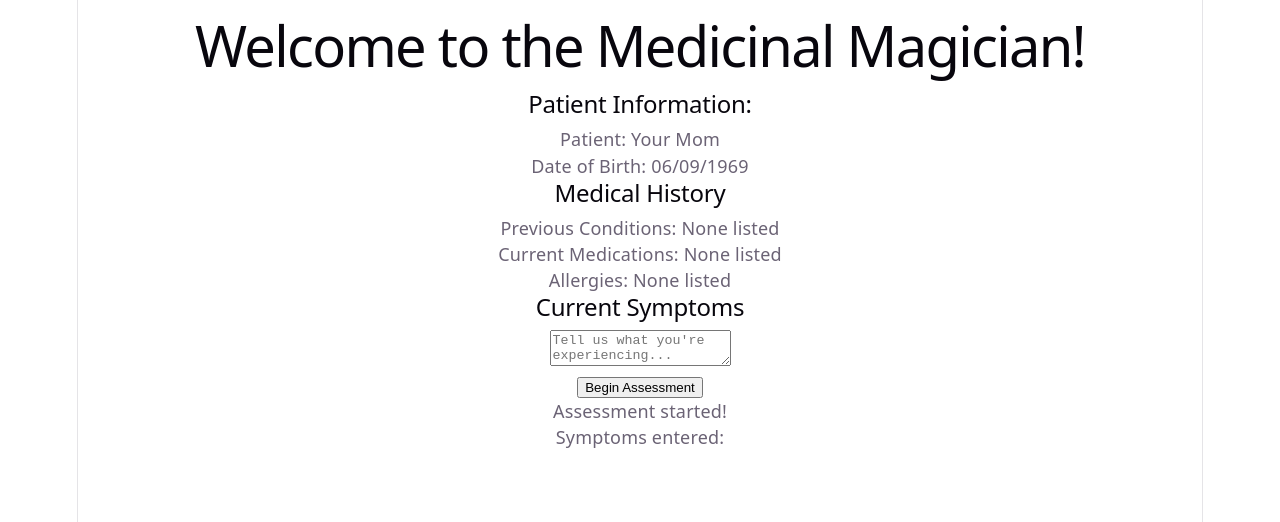
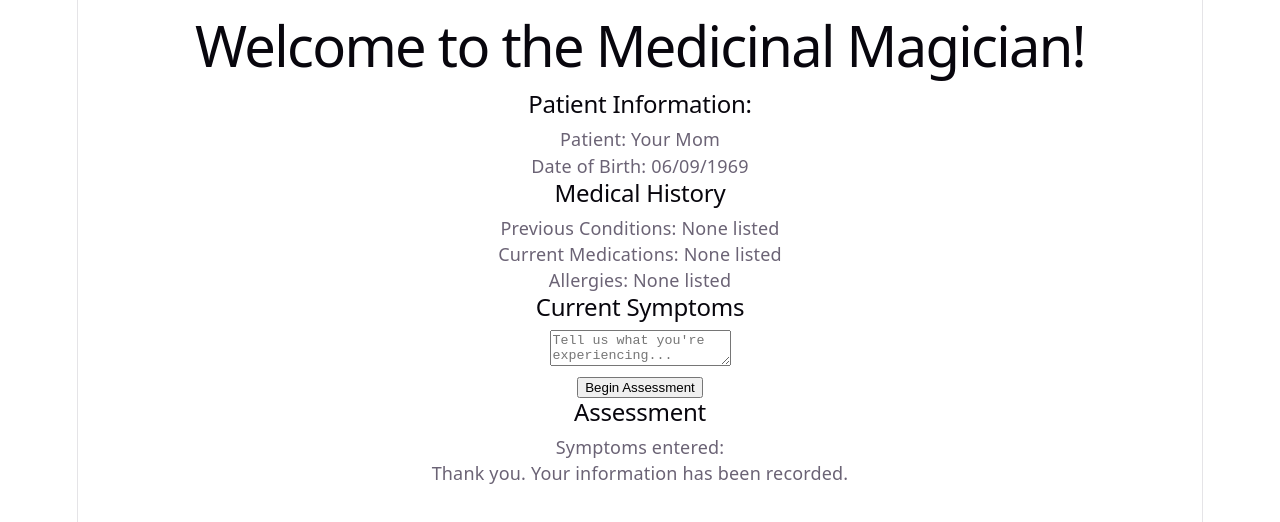
Before and after one commit to SolariaNights/medicinal-magician, a React (Vite) app: page / in a window 1280 px wide. Both pictures are taken after a click on the button "Begin Assessment". Shown: the top 522 px of the page. Built offline with nearby package versions, Linux system fonts and the light colour scheme.

Commit message:
I need to learn to do so much oh my god

```diff
--- a/src/App.jsx
+++ b/src/App.jsx
@@ -39,12 +39,13 @@ function App() {
             </button>
 
             {assessmentStarted && (
-                <div>
-                    <p>Assessment started!</p>
-                    <p>Symptoms entered: {symptoms}</p>
-                </div>
-            )}
-        </div>
+            <div>
+            <h2>Assessment</h2>
+            <p>Symptoms entered: {symptoms}</p>
+            <p>Thank you. Your information has been recorded.</p>
+        </div>)
+}
+    </div>
     )
 }
 
```
